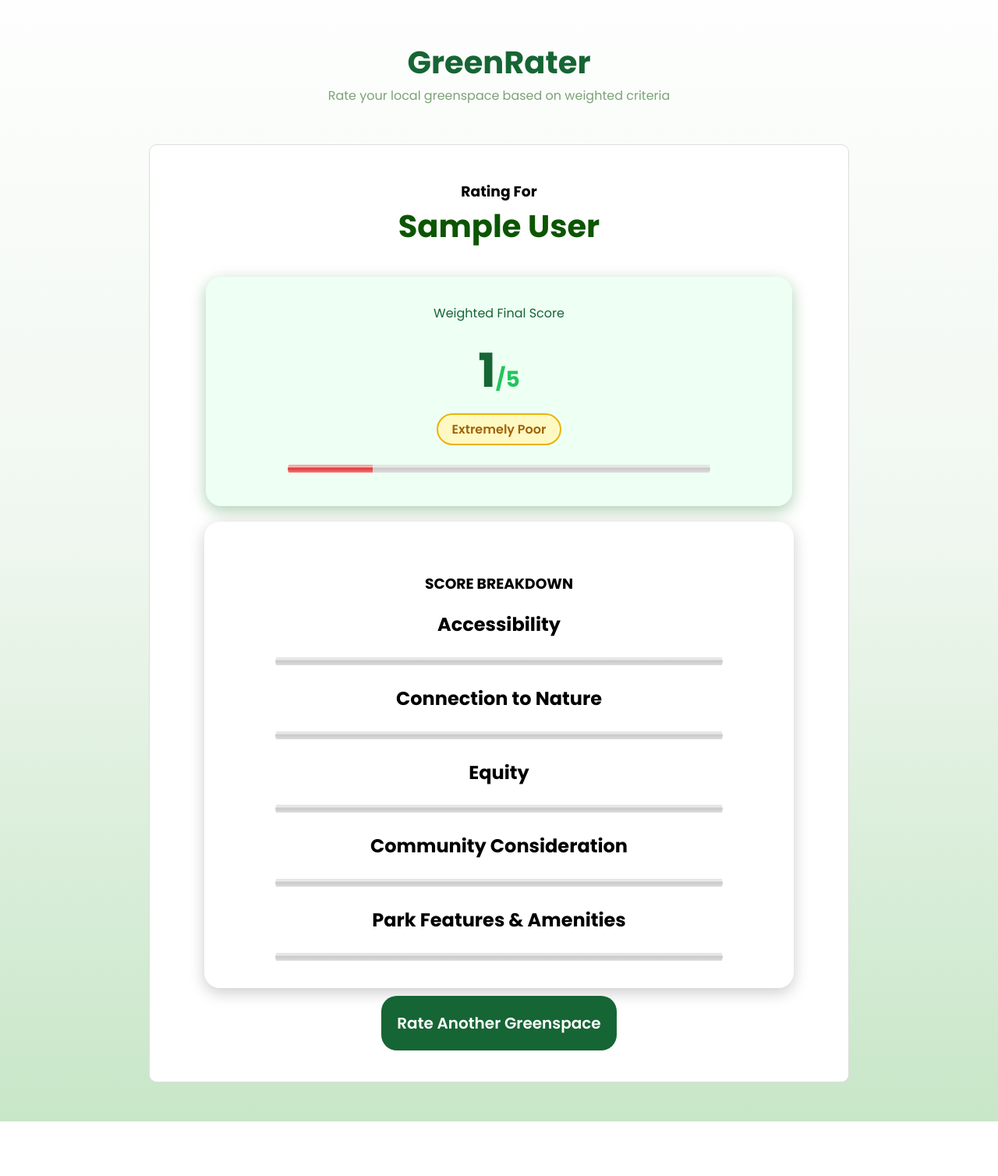
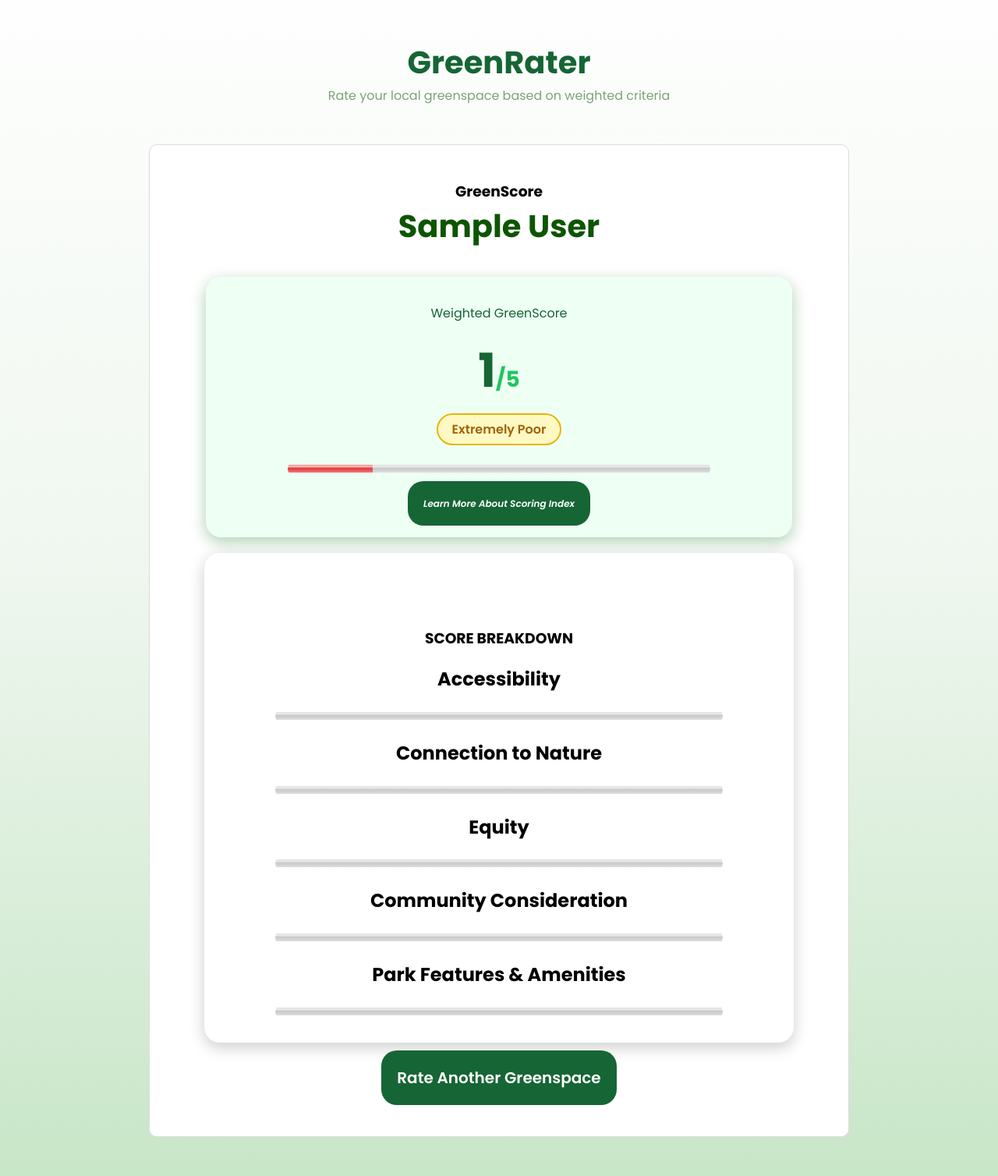
Before and after one commit to lurplee/greenspace_project, a Flask app: page /results in a window 1280 px wide. Shown: the part 85-1593 px from the top of the page at 78% size. Before the commit the page ends 1523 px from the top, so only its background shows below. Run offline with Flask 3, Linux system fonts and the light colour scheme; the visitor is signed in with stand-in values (Sample User, id 1).

Commit message:
Uodated page title ( Results -> [park_name]'s GreenScore)

```diff
--- a/templates/results.html
+++ b/templates/results.html
@@ -3,7 +3,7 @@
 <head>
     <meta charset="UTF-8">
     <meta name="viewport" content="width=device-width, initial-scale=1.0">
-    <title>GreenRater Results</title>
+    <title>{{park_name.title()}}'s GreenScore | GreenRater</title>
 
     <link rel="icon" type="image/svg+xml" href="static/images/GreenRaterIcon.svg">
     <link rel="stylesheet" href="style.css">
@@ -44,14 +44,14 @@
     </div>
 
     <div class="score-container">
-            <h3>Rating For</h3>
+            <h3>GreenScore</h3>
             <h1>{{park_name}}</h1>
 
 
         <div class="score-card">
 
             <div class="score-title">
-                <p>Weighted Final Score</p>
+                <p>Weighted GreenScore</p>
             </div>
 
             <div class="score-main">
@@ -67,13 +67,17 @@
                 <meter value="{{score}}" max="5" low="1.5" high="3.5" optimum="5"></meter>
             </div>
 
+            <i><p><a href ="about" style="font-size:12px;">Learn More About Scoring Index</a></p></i>
+
         </div>
 
         <div class="breakdown-container">
 
-            <h3 class="breakdown-title">SCORE BREAKDOWN</h3>
+            <div class="breakdown-title">
+               <h3> SCORE BREAKDOWN</h3>
+            </div>
 
-            <div id="breakdown">
+            <div class="breakdown">
 
                 <h2>Accessibility</h2>
                 <meter value="{{score_breakdown['accessibility']}}"></meter>
```
